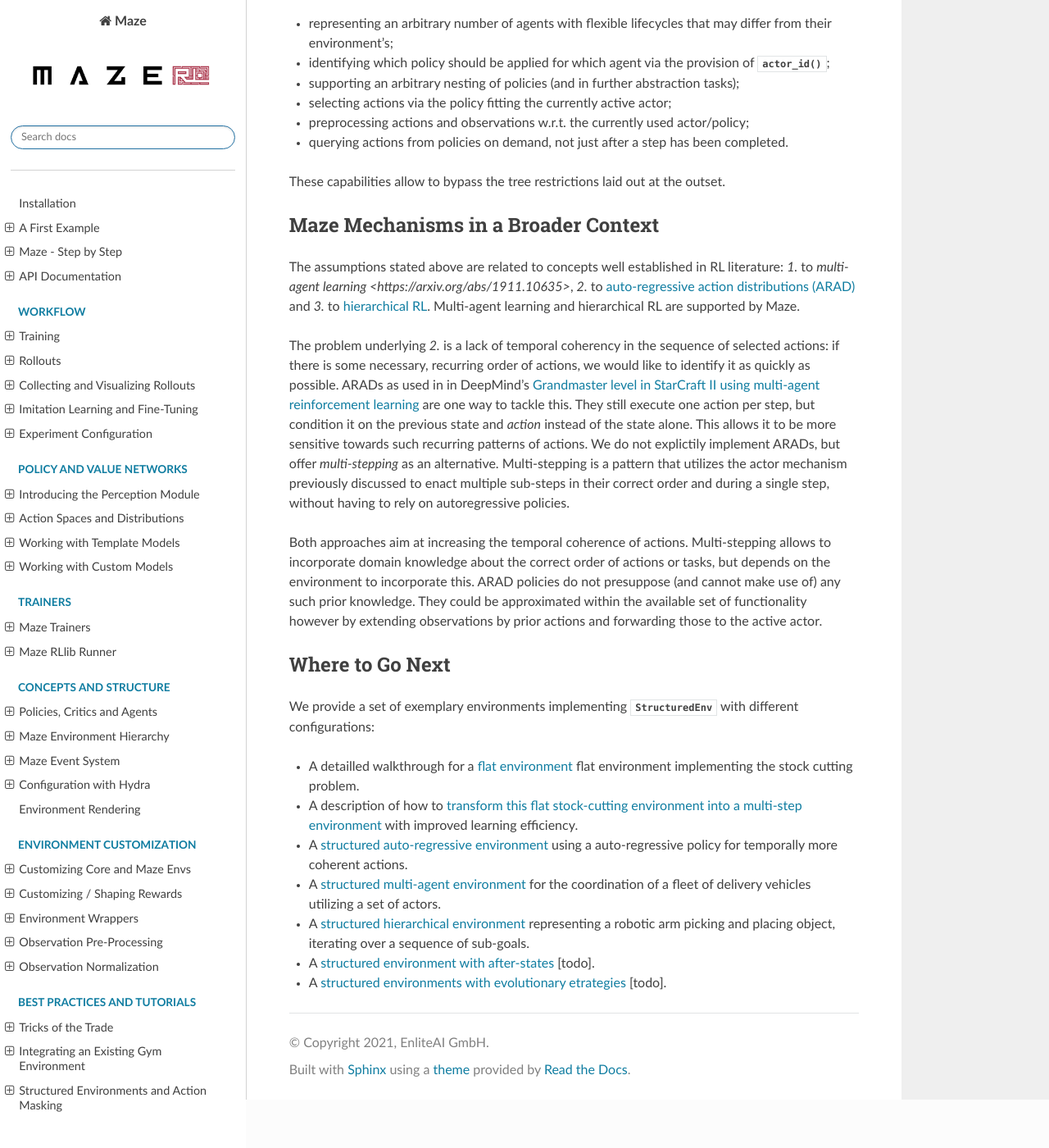
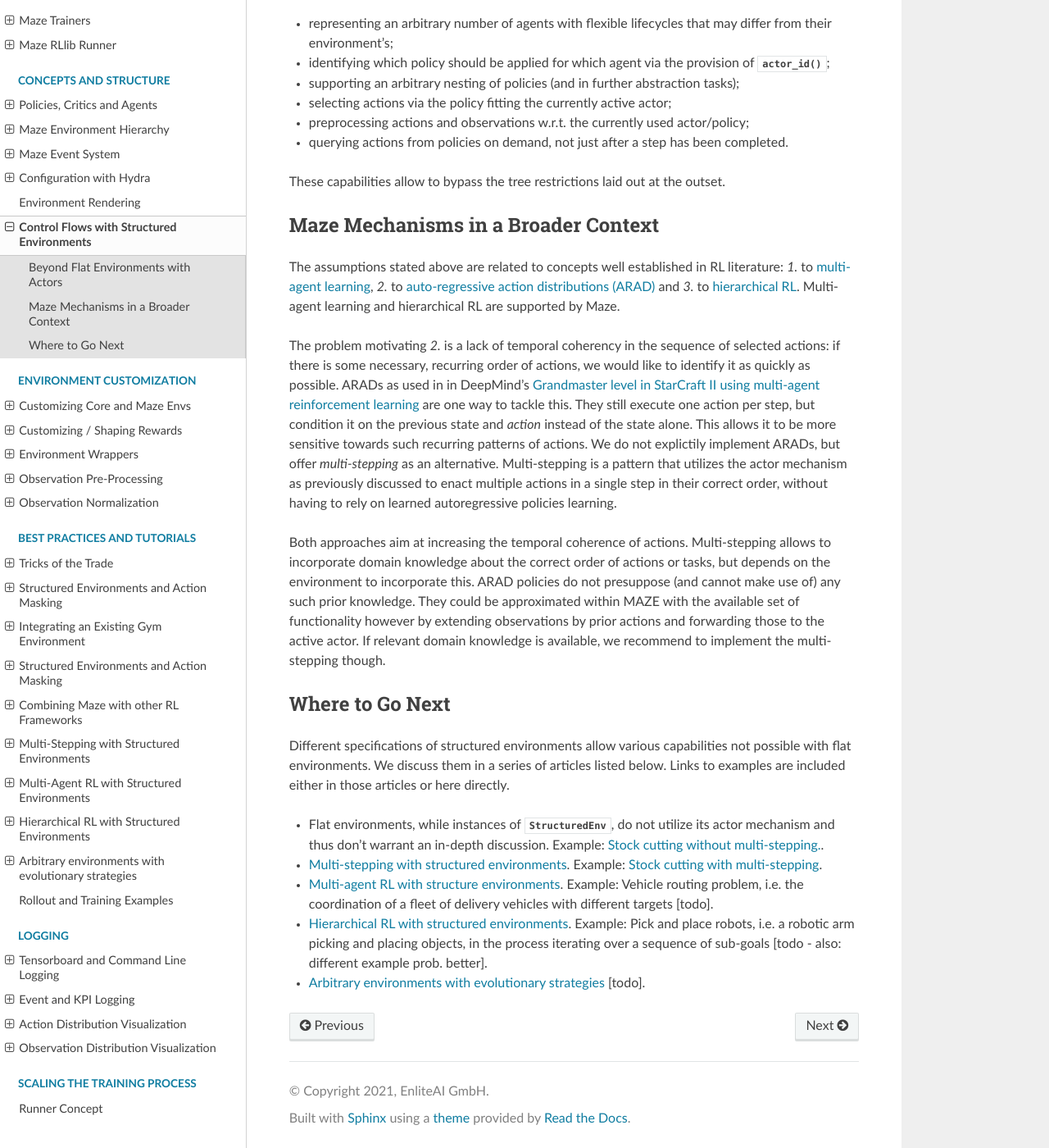
Before and after one commit to enlite-ai/maze, a Sphinx documentation site: the page built from docs/source/concepts_and_structure/control_flows_struct_envs.rst, in a window 1280 px wide and 1400 px high, scrolled down 2355 px. Shown: the whole window at 82% size. Built offline with Sphinx 7.4.7 and the Read the Docs theme 2.0.0, drawn with Linux system fonts in a browser that asks for light colours; some of the changed text lies outside the part shown.

Commit message:
RL-478: Some restructuring. Some rephrasing of example section and comparison with ARADs in structured env. control flow overview.

```diff
--- a/docs/source/best_practices_and_tutorials/struct_env_examples/afterstate/test.rst
+++ /dev/null
@@ -1,4 +0,0 @@
-.. _struct_env_example_afterstate_test:
-
-Test
-====
--- a/docs/source/best_practices_and_tutorials/struct_env_examples/evolutionary/intro.rst
+++ b/docs/source/best_practices_and_tutorials/struct_env_examples/evolutionary/intro.rst
@@ -1,7 +1,7 @@
 .. _struct_env_evolutionary:
 
-Structured Environments with Evolutionary Strategies
-====================================================
+Arbitrary environments with evolutionary strategies
+===================================================
 
 The remainder of this tutorial is structured as follows:
 
--- a/docs/source/best_practices_and_tutorials/struct_env_examples/hierarchical/intro.rst
+++ b/docs/source/best_practices_and_tutorials/struct_env_examples/hierarchical/intro.rst
@@ -1,7 +1,7 @@
 .. _struct_env_hierarchical:
 
-Structured Hierarchical Environments
-====================================
+Hierarchical RL with Structured Environments
+============================================
 
 The remainder of this tutorial is structured as follows:
 
--- a/docs/source/best_practices_and_tutorials/struct_env_examples/multi_agent/intro.rst
+++ b/docs/source/best_practices_and_tutorials/struct_env_examples/multiagent/intro.rst
@@ -1,7 +1,7 @@
 .. _struct_env_multiagent:
 
-Structured Multi-Agent Environments
-===================================
+Multi-Agent RL with Structured Environments
+===========================================
 
 The remainder of this tutorial is structured as follows:
 
--- /dev/null
+++ b/docs/source/best_practices_and_tutorials/struct_env_examples/multistep/intro.rst
@@ -0,0 +1,12 @@
+.. _struct_env_multistep:
+
+Multi-Stepping with Structured Environments
+===========================================
+
+Mention autoregressive action distributions.
+
+.. toctree::
+   :maxdepth: 1
+   :hidden:
+
+   test.rst
--- a/docs/source/best_practices_and_tutorials/control_flows_struct_envs.rst
+++ b/docs/source/concepts_and_structure/control_flows_struct_envs.rst
@@ -34,11 +34,11 @@
 
 The environment determines the active actor based on its internal state. The current actor evaluates the observation provided by the environment and selects an appropriate action, i.e. every action is associated with a specific actor. This action updates the environment's state, after which the the environment reevaluates which actor should be active. Since it is left to the environment to decide when which actor should be active, it is possible to chain, combine and nest policies and therefore tasks in arbitrary manner.
 
-Every :class:`StructuredEnv <maze.core.env.structured_env.StructuredEnv>` is required to implement :meth:`~maze.core.env.structured_env.StructuredEnv.actor_id`, which returns the ID of the currently active actor. An environment with a single actor may return a dummy signature such as `(0, 0)`.
+Every :class:`StructuredEnv <maze.core.env.structured_env.StructuredEnv>` is required to implement :meth:`~maze.core.env.structured_env.StructuredEnv.actor_id`, which returns the ID of the currently active actor. An environment with a single actor may return a single-actor signature such as `(0, 0)`.
 
 **Policy-specific space conversion**
 
-Since different policies may benefit from or even require a different preprocessing of their actions and/or observations (especially, but not exclusively, for action masking), Maze requires the specification of a corresponding :class:`ActionConversionInterface <maze.core.env.action_conversion.ActionConversionInterface>` and :class:`ObservationConversionInterface <maze.core.env.observation_conversion.ObservationConversionInterface>` class for each policy. This permits to tailor corresponding action or observation to the mode of operation of the relevant policy.
+Since different policies may benefit from or even require a different preprocessing of their actions and/or observations (especially, but not exclusively, for action masking), Maze requires the specification of a corresponding :class:`ActionConversionInterface <maze.core.env.action_conversion.ActionConversionInterface>` and :class:`ObservationConversionInterface <maze.core.env.observation_conversion.ObservationConversionInterface>` class for each policy. This permits to tailor actions and/or observations to the mode of operation of the relevant policy.
 
 
 **Summary**
@@ -60,23 +60,21 @@
 Maze Mechanisms in a Broader Context
 ------------------------------------
 
-The assumptions stated above are related to concepts well established in RL literature: *1.* to `multi-agent learning <https://arxiv.org/abs/1911.10635>`, *2.* to `auto-regressive action distributions (ARAD) <https://docs.ray.io/en/master/rllib-models.html#autoregressive-action-distributions>`_ and *3.* to `hierarchical RL <https://arxiv.org/abs/1909.10618>`_. Multi-agent learning and hierarchical RL are supported by Maze.
+The assumptions stated above are related to concepts well established in RL literature: *1.* to `multi-agent learning <https://arxiv.org/abs/1911.10635>`_, *2.* to `auto-regressive action distributions (ARAD) <https://docs.ray.io/en/master/rllib-models.html#autoregressive-action-distributions>`_ and *3.* to `hierarchical RL <https://arxiv.org/abs/1909.10618>`_. Multi-agent learning and hierarchical RL are supported by Maze.
 
-The problem underlying *2.* is a lack of temporal coherency in the sequence of selected actions: if there is some necessary, recurring order of actions, we would like to identify it as quickly as possible. ARADs as used in in DeepMind's `Grandmaster level in StarCraft II using multi-agent reinforcement learning <https://www.nature.com/articles/s41586-019-1724-z>`_ are one way to tackle this. They still execute one action per step, but condition it on the previous state and *action* instead of the state alone. This allows it to be more sensitive towards such recurring patterns of actions. We do not explictily implement ARADs, but offer *multi-stepping* as an alternative. Multi-stepping is a pattern that utilizes the actor mechanism previously discussed to enact multiple sub-steps in their correct order and during a single step, without having to rely on autoregressive policies.
+The problem motivating *2.* is a lack of temporal coherency in the sequence of selected actions: if there is some necessary, recurring order of actions, we would like to identify it as quickly as possible. ARADs as used in in DeepMind's `Grandmaster level in StarCraft II using multi-agent reinforcement learning <https://www.nature.com/articles/s41586-019-1724-z>`_ are one way to tackle this. They still execute one action per step, but condition it on the previous state and *action* instead of the state alone. This allows it to be more sensitive towards such recurring patterns of actions. We do not explictily implement ARADs, but offer *multi-stepping* as an alternative. Multi-stepping is a pattern that utilizes the actor mechanism as previously discussed to enact multiple actions in a single step in their correct order, without having to rely on learned autoregressive policies learning.
 
-Both approaches aim at increasing the temporal coherence of actions. Multi-stepping allows to incorporate domain knowledge about the correct order of actions or tasks, but depends on the environment to incorporate this. ARAD policies do not presuppose (and cannot make use of) any such prior knowledge. They could be approximated within the available set of functionality however by extending observations by prior actions and forwarding those to the active actor.
+Both approaches aim at increasing the temporal coherence of actions. Multi-stepping allows to incorporate domain knowledge about the correct order of actions or tasks, but depends on the environment to incorporate this. ARAD policies do not presuppose (and cannot make use of) any such prior knowledge. They could be approximated within MAZE with the available set of functionality however by extending observations by prior actions and forwarding those to the active actor. If relevant domain knowledge is available, we recommend to implement the multi-stepping though.
 
 .. _control_flows_struct_envs_next:
 
 Where to Go Next
 ----------------
 
-We provide a set of exemplary environments implementing :class:`StructuredEnv <maze.core.env.structured_env.StructuredEnv>` with different configurations:
+Different specifications of structured environments allow various capabilities not possible with flat environments. We discuss them in a series of articles listed below. Links to examples are included either in those articles or here directly.
 
-- A detailled walkthrough for a :ref:`flat environment<env_from_scratch-problem>` flat environment implementing the stock cutting problem.
-- A description of how to :ref:`transform this flat stock-cutting environment into a multi-step environment<flat_to_structured>` with improved learning efficiency.
-- A :ref:`structured auto-regressive environment<struct_env_autoregressive>` using a auto-regressive policy for temporally more coherent actions.
-- A :ref:`structured multi-agent environment<struct_env_multiagent>` for the coordination of a fleet of delivery vehicles utilizing a set of actors.
-- A :ref:`structured hierarchical environment<struct_env_hierarchical>` representing a robotic arm picking and placing object, iterating over a sequence of sub-goals.
-- A :ref:`structured environment with after-states<struct_env_afterstate>` [todo].
-- A :ref:`structured environments with evolutionary etrategies<struct_env_evolutionary>` [todo].
+- Flat environments, while instances of :class:`StructuredEnv <maze.core.env.structured_env.StructuredEnv>`, do not utilize its actor mechanism and thus don't warrant an in-depth discussion. Example: :ref:`Stock cutting without multi-stepping.<env_from_scratch-problem>`.
+- :ref:`Multi-stepping with structured environments<struct_env_multistep>`. Example: :ref:`Stock cutting with multi-stepping<flat_to_structured>`.
+- :ref:`Multi-agent RL with structure environments<struct_env_multiagent>`. Example: Vehicle routing problem, i.e. the coordination of a fleet of delivery vehicles with different targets [todo].
+- :ref:`Hierarchical RL with structured environments<struct_env_hierarchical>`. Example: Pick and place robots, i.e. a robotic arm picking and placing objects, in the process iterating over a sequence of sub-goals [todo - also: different example prob. better].
+- :ref:`Arbitrary environments with evolutionary strategies<struct_env_evolutionary>` [todo].
```
Also changed, not shown: other parts of docs/source/concepts_and_structure/control_flows_struct_envs.rst (+1 -1 lines), docs/source/best_practices_and_tutorials/struct_env_examples/afterstate/intro.rst (deleted, +0 -14 lines), docs/source/best_practices_and_tutorials/struct_env_examples/autoregressive/intro.rst (deleted, +0 -14 lines), docs/source/index.rst (+4 -3 lines), docs/source/best_practices_and_tutorials/struct_env_examples/multiagent/test.rst (renamed from docs/source/best_practices_and_tutorials/struct_env_examples/multi_agent/test.rst), docs/source/best_practices_and_tutorials/struct_env_examples/multistep/test.rst (renamed from docs/source/best_practices_and_tutorials/struct_env_examples/autoregressive/test.rst), docs/source/concepts_and_structure/struct_env_control_flow.png (renamed from docs/source/best_practices_and_tutorials/struct_env/struct_env_control_flow.png).
